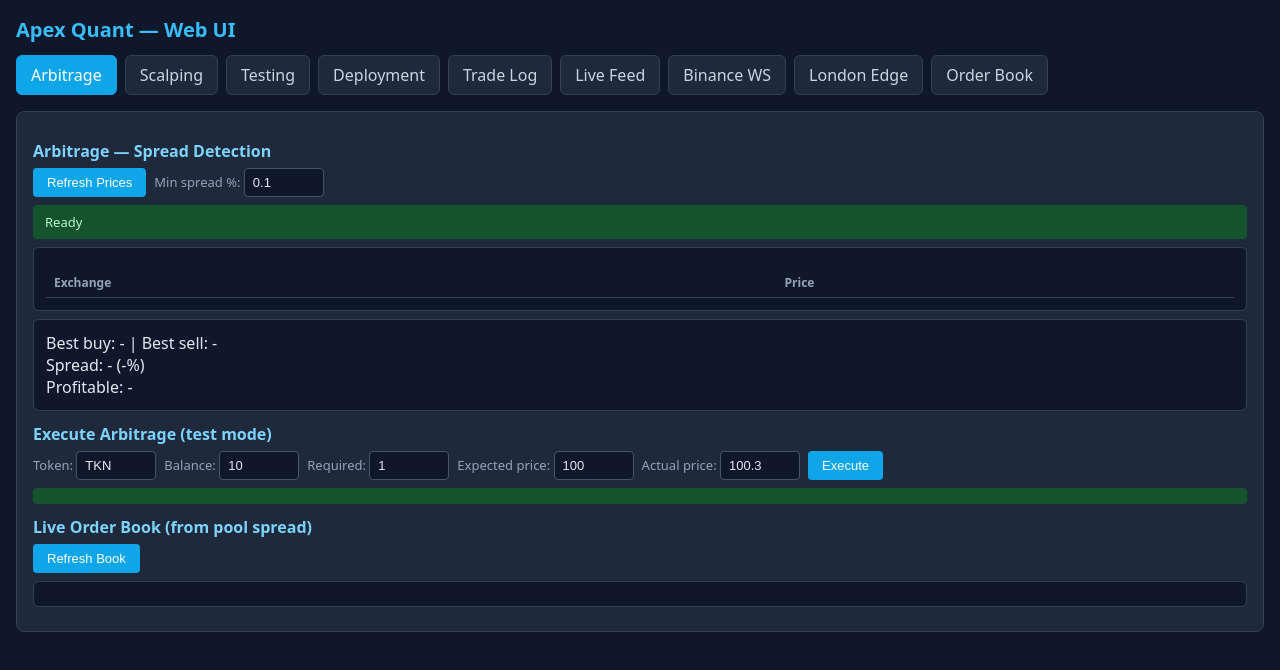
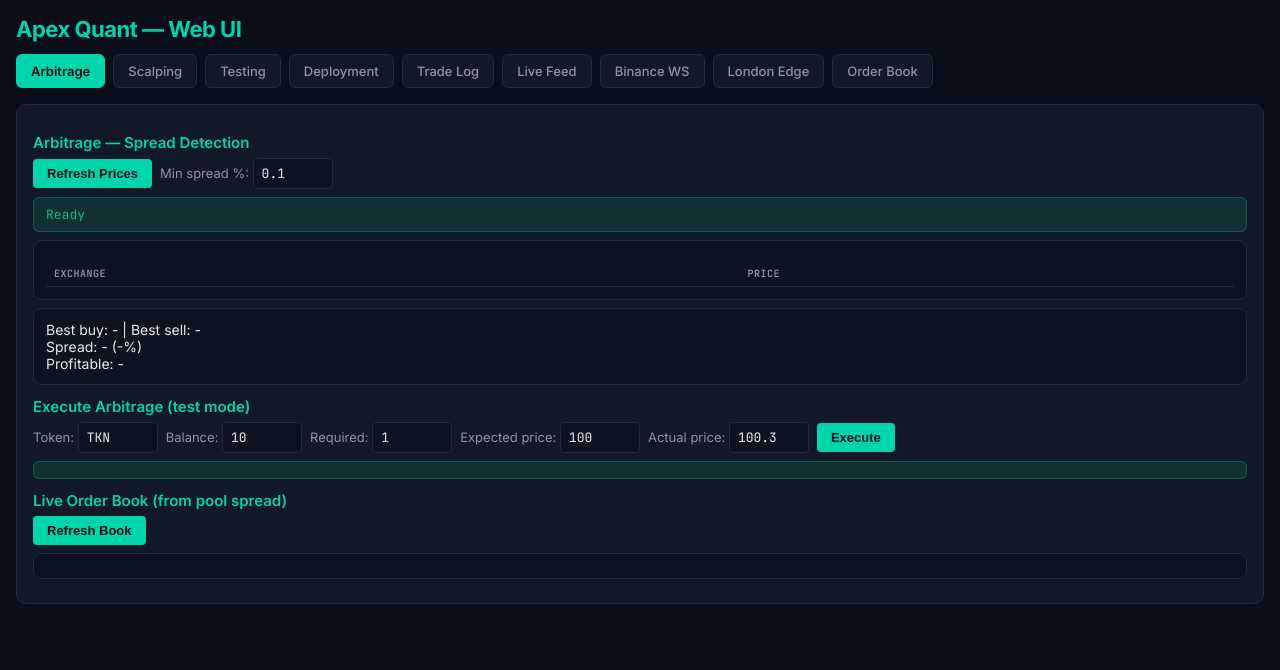
Before and after one commit to kawalsun-ux/trading, a plain HTML site: page web/index.html in a window 1280 px wide. Drawn offline with Linux system fonts and the light colour scheme; no server answers.

Commit message:
Apply custom Apex Quant theme (teal/coral on deep navy, Inter + JetBrains Mono)

```diff
--- a/web/index.html
+++ b/web/index.html
@@ -4,34 +4,44 @@
 <meta charset="utf-8">
 <title>Apex Quant — Web UI</title>
 <style>
+@import url('https://fonts.googleapis.com/css2?family=Inter:wght@400;500;600;700&family=JetBrains+Mono:wght@400;600&display=swap');
 *{box-sizing:border-box;margin:0;padding:0}
-body{font-family:system-ui,sans-serif;background:#0f172a;color:#e2e8f0;padding:16px}
-h1{font-size:20px;margin-bottom:12px;color:#38bdf8}
-h2{font-size:16px;margin:12px 0 6px;color:#7dd3fc}
+:root{
+  --bg:#0a0e1a;--panel:#111827;--card:#0d1321;--border:#1f2a3d;
+  --text:#e8eaed;--muted:#8b95a5;--accent:#00d4aa;--accent2:#ff6b35;
+  --ok:#10b981;--err:#ef4444;--warn:#f59e0b;
+}
+body{font-family:'Inter',system-ui,sans-serif;background:var(--bg);color:var(--text);padding:16px;font-size:14px}
+h1{font-size:22px;margin-bottom:12px;color:var(--accent);font-weight:700;letter-spacing:-0.5px}
+h2{font-size:15px;margin:12px 0 6px;color:var(--accent);font-weight:600}
+h3{font-size:13px;margin:8px 0 4px;color:var(--accent2);font-weight:600}
 .tabs{display:flex;gap:8px;margin-bottom:16px;flex-wrap:wrap}
-.tab{padding:8px 14px;background:#1e293b;border:1px solid #334155;border-radius:6px;cursor:pointer;color:#cbd5e1}
-.tab.active{background:#0ea5e9;color:#fff;border-color:#0ea5e9}
-.panel{display:none;background:#1e293b;padding:16px;border-radius:8px;border:1px solid #334155}
+.tab{padding:8px 14px;background:var(--panel);border:1px solid var(--border);border-radius:6px;cursor:pointer;color:var(--muted);font-size:13px;font-weight:500;transition:all .15s}
+.tab:hover{color:var(--text);border-color:var(--accent)}
+.tab.active{background:var(--accent);color:#0a0e1a;border-color:var(--accent);font-weight:600}
+.panel{display:none;background:var(--panel);padding:16px;border-radius:10px;border:1px solid var(--border)}
 .panel.active{display:block}
-.card{background:#0f172a;padding:12px;border-radius:6px;margin:8px 0;border:1px solid #334155}
+.card{background:var(--card);padding:12px;border-radius:8px;margin:8px 0;border:1px solid var(--border)}
 .row{display:flex;gap:8px;flex-wrap:wrap;align-items:center;margin:6px 0}
-label{font-size:13px;color:#94a3b8}
-input,select{background:#0f172a;color:#e2e8f0;border:1px solid #475569;padding:6px 8px;border-radius:4px;font-size:13px}
-button{background:#0ea5e9;color:#fff;border:none;padding:7px 14px;border-radius:4px;cursor:pointer;font-size:13px}
-button:hover{background:#0284c7}
-button.danger{background:#dc2626}
-button.danger:hover{background:#b91c1c}
-.status{padding:8px 12px;border-radius:4px;margin:8px 0;font-size:13px}
-.ok{background:#14532d;color:#bbf7d0}
-.err{background:#7f1d1d;color:#fecaca}
-.warn{background:#78350f;color:#fef3c7}
-canvas{background:#0f172a;border:1px solid #334155;border-radius:6px;margin-top:8px}
-table{width:100%;border-collapse:collapse;font-size:12px;margin-top:8px}
-th,td{padding:6px 8px;border-bottom:1px solid #334155;text-align:left}
-th{color:#94a3b8}
-pre{background:#0f172a;padding:10px;border-radius:4px;font-size:12px;overflow:auto;max-height:200px;margin-top:8px}
+label{font-size:13px;color:var(--muted)}
+input,select{background:var(--card);color:var(--text);border:1px solid var(--border);padding:6px 8px;border-radius:4px;font-size:13px;font-family:'JetBrains Mono',monospace}
+input:focus,select:focus{outline:none;border-color:var(--accent)}
+button{background:var(--accent);color:#0a0e1a;border:none;padding:7px 14px;border-radius:4px;cursor:pointer;font-size:13px;font-weight:600;transition:all .15s}
+button:hover{background:#00b894;transform:translateY(-1px)}
+button.danger{background:var(--err);color:#fff}
+button.danger:hover{background:#dc2626}
+.status{padding:8px 12px;border-radius:6px;margin:8px 0;font-size:13px;font-family:'JetBrains Mono',monospace}
+.ok{background:rgba(16,185,129,.15);color:var(--ok);border:1px solid rgba(16,185,129,.3)}
+.err{background:rgba(239,68,68,.15);color:var(--err);border:1px solid rgba(239,68,68,.3)}
+.warn{background:rgba(245,158,11,.15);color:var(--warn);border:1px solid rgba(245,158,11,.3)}
+canvas{background:var(--card);border:1px solid var(--border);border-radius:8px;margin-top:8px}
+table{width:100%;border-collapse:collapse;font-size:12px;margin-top:8px;font-family:'JetBrains Mono',monospace}
+th,td{padding:6px 8px;border-bottom:1px solid var(--border);text-align:left}
+th{color:var(--muted);font-weight:600;text-transform:uppercase;font-size:10px;letter-spacing:.5px}
+pre{background:var(--card);padding:10px;border-radius:6px;font-size:12px;overflow:auto;max-height:200px;margin-top:8px;font-family:'JetBrains Mono',monospace;border:1px solid var(--border)}
 .grid{display:grid;grid-template-columns:1fr 1fr;gap:12px}
 @media(max-width:700px){.grid{grid-template-columns:1fr}}
+code{font-family:'JetBrains Mono',monospace;background:var(--card);padding:2px 4px;border-radius:3px;font-size:11px}
 </style>
 </head>
 <body>
@@ -294,7 +304,7 @@ function drawChart(canvasId, prices, markers){
   const sx=i=>pad+i*(w/(prices.length-1));
   const sy=v=>pad+h-(v-mn)/(mx-mn)*h;
   ctx.beginPath(); prices.forEach((v,i)=>{if(i===0)ctx.moveTo(sx(i),sy(v));else ctx.lineTo(sx(i),sy(v));});
-  ctx.strokeStyle='#38bdf8';ctx.lineWidth=1.5;ctx.stroke();
+  ctx.strokeStyle='#00d4aa';ctx.lineWidth=1.5;ctx.stroke();
   if(markers) markers.forEach(m=>{ctx.fillStyle=m.type==='buy'?'#22c55e':'#ef4444';ctx.beginPath();ctx.arc(sx(m.i),sy(prices[m.i]),4,0,Math.PI*2);ctx.fill();});
 }
 async function runScalp(){
```
